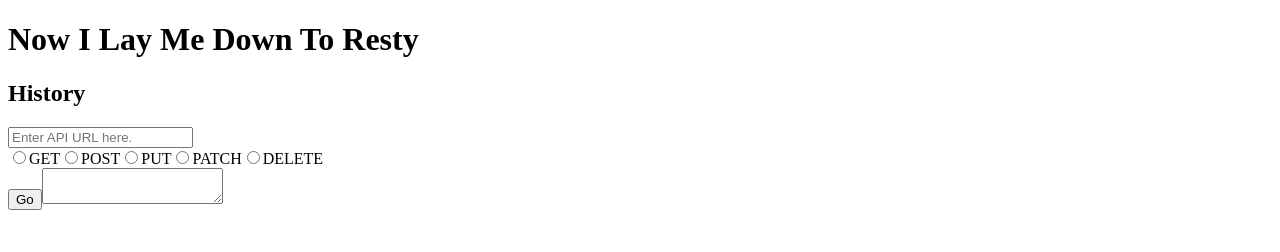
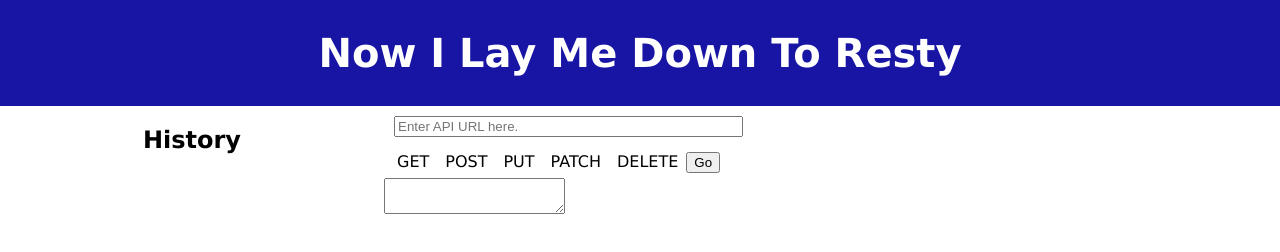
Before and after one commit to munizao/ct-lab28, a React app: page / in a window 1280 px wide. Built offline with nearby package versions, Linux system fonts and the light colour scheme.

Commit message:
much styling

```diff
--- /dev/null
+++ b/src/components/App.css
@@ -0,0 +1,5 @@
+body {
+  margin: 0px;
+  padding: 0px;
+  font-family: Verdana, Geneva, Tahoma, sans-serif
+}
--- a/src/components/App.js
+++ b/src/components/App.js
@@ -1,4 +1,5 @@
 import React from 'react';
+import './App.css';
 import Header from './Header';
 import Main from './Main';
 
--- /dev/null
+++ b/src/components/Header.css
@@ -0,0 +1,11 @@
+header {
+  h1 {
+    margin: 0px;
+    padding: 30px;
+    color: white;
+    background-color: #1815a5;
+    text-align: center;
+    font-size: 2.5rem;
+
+  }
+}
--- a/src/components/Header.js
+++ b/src/components/Header.js
@@ -1,5 +1,5 @@
 import React from 'react';
-// import './Header.css';
+import './Header.css';
 
 export default function Header() {
   return (
--- a/src/components/History.css
+++ b/src/components/History.css
@@ -1,5 +1,8 @@
 .History {
-
+  flex-basis: 30%;
+  h2 {
+    text-align: center;
+  }
 }
 
 .Method {
--- /dev/null
+++ b/src/components/Main.css
@@ -0,0 +1,3 @@
+main {
+  display:flex;
+}
--- a/src/components/Main.js
+++ b/src/components/Main.js
@@ -1,6 +1,8 @@
 import React from 'react';
 import History from './History';
 import Request from './Request';
+import './Main.css';
+
 export default class Main extends React.Component {
   state = {
     url: '',
--- /dev/null
+++ b/src/components/Radio.css
@@ -0,0 +1,19 @@
+.Radio {
+    margin: 5px;
+    padding: 3px;
+}
+
+[type="radio"] {
+  border: 0;
+  clip: rect(0 0 0 0);
+  height: 1px; margin: -1px;
+  overflow: hidden;
+  padding: 0;
+  position: absolute;
+  width: 1px;
+}
+
+input[type="radio"]:checked+label{
+  color: white;
+  background-color: rgb(9, 116, 14);
+}
--- a/src/components/Radio.js
+++ b/src/components/Radio.js
@@ -1,8 +1,12 @@
 import React from 'react';
 import PropTypes from 'prop-types';
+import styles from './Radio.css';
 
-const Radio = ({ method, onChange }) => (<label><input onChange={onChange} type="radio" name="method" value={method} />{method}</label>);
-
+const Radio = ({ method, onChange }) => (
+  <>
+    <input id={method} onChange={onChange} type="radio" name="method" value={method} />
+    <label htmlFor={method} className={styles.Radio}>{method}</label>
+  </>);
 Radio.propTypes = {
   method: PropTypes.string.isRequired,
   onChange: PropTypes.func.isRequired
--- a/src/components/Request.css
+++ b/src/components/Request.css
@@ -1,3 +1,8 @@
-.Request {
+.UrlInput {
+  width: 100%;
+  margin: 10px;
+}
 
+.RadioBar {
+  margin: 5px;
 }
--- a/src/components/Request.js
+++ b/src/components/Request.js
@@ -9,11 +9,11 @@ const methods = ['GET', 'POST', 'PUT', 'PATCH', 'DELETE'];
 const Request = ({ url, resultText, selectedMethod, bodyTextareaDisabled, onBodyChange, onGoClick, onRadioChange, onInputChange }) => {
   return (
     <div>
-      <input type="text" onChange={onInputChange} placeholder="Enter API URL here." value={url} />
-      <div className={styles.Request}>
+      <input className={styles.UrlInput} type="text" onChange={onInputChange} placeholder="Enter API URL here." value={url} />
+      <div className={styles.RadioBar}>
         {methods.map((method, i) => <Radio key={i} method={method} onChange={onRadioChange} selectedMethod={selectedMethod} />)}
+        <button onClick={onGoClick}>Go</button>
       </div>
-      <button onClick={onGoClick}>Go</button>
       <textarea onChange={onBodyChange} disabled={bodyTextareaDisabled}/>
       <Response text={resultText}/>
     </div>
```
